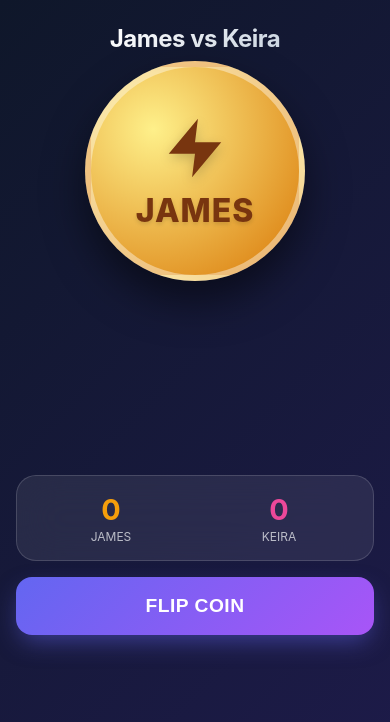
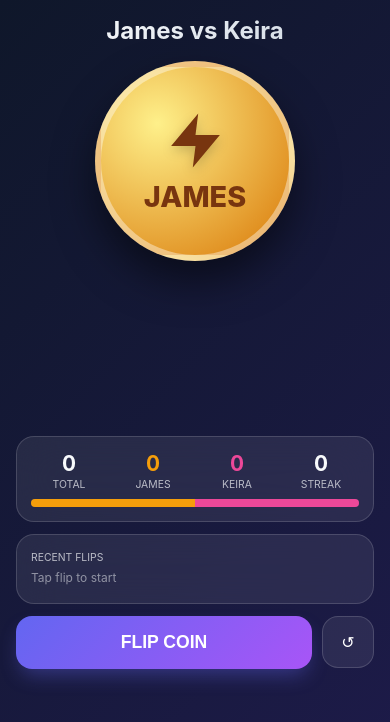
Before and after one commit to OrlandoTragic/CoinFlipper, a plain HTML site: page index.html in a window 390 px wide. Drawn offline with nearby package versions, Linux system fonts and the light colour scheme.

Commit message:
Update index.html iPhone Duo 2

```diff
--- a/index.html
+++ b/index.html
@@ -4,6 +4,7 @@
   <meta charset="UTF-8">
   <meta name="viewport" content="width=device-width, initial-scale=1.0, viewport-fit=cover">
   <title>Coin Flipper - James vs Keira</title>
+  <script src="https://cdn.jsdelivr.net/npm/canvas-confetti@1.6.0/dist/confetti.browser.min.js"></script>
   <style>
     :root {
       --bg-gradient: linear-gradient(135deg, #0f172a 0%, #1e1b4b 100%);
@@ -24,31 +25,37 @@
     }
 
     body {
-      font-family: -apple-system, BlinkMacSystemFont, "SF Pro Display", "SF Pro Text", "Helvetica Neue", sans-serif;
+      font-family: -apple-system, BlinkMacSystemFont, "SF Pro Display", "SF Pro Text", sans-serif;
       background: var(--bg-gradient);
       color: var(--text-light);
       min-height: 100vh;
       min-height: -webkit-fill-available;
       display: flex;
       flex-direction: column;
-      overflow: hidden;
+      overflow-x: hidden;
     }
 
-    /* Main Container - Single Screen Default */
+    /* Layout - Default Single Screen */
     .app-container {
       display: grid;
-      grid-template-rows: auto 1fr auto;
+      grid-template-rows: auto auto 1fr;
       height: 100vh;
       padding: max(16px, env(safe-area-inset-top)) max(16px, env(safe-area-inset-right)) max(16px, env(safe-area-inset-bottom)) max(16px, env(safe-area-inset-left));
       gap: 16px;
+      overflow-y: auto;
     }
 
-    /* iPhone Duo Dual-Screen / Spanning Support */
+    /* iPhone Duo Spanning & Foldable Posture Support */
     @media (screen-spanning: single-fold-vertical), (min-width: 700px) and (orientation: landscape) {
       .app-container {
-        grid-template-rows: 1fr;
+        grid-template-rows: auto 1fr;
         grid-template-columns: 1fr 1fr;
-        gap: 32px;
+        gap: 24px;
+        overflow: hidden;
+      }
+
+      .header-area {
+        grid-column: span 2;
       }
 
       .stage-panel {
@@ -57,30 +64,19 @@
       }
     }
 
-    @media (screen-spanning: single-fold-horizontal) {
-      .app-container {
-        grid-template-rows: 1fr 1fr;
-        grid-template-columns: 1fr;
-        gap: 32px;
-      }
-    }
-
-    /* Header */
     header {
       text-align: center;
-      padding: 8px 0;
     }
 
     h1 {
       font-size: 1.5rem;
       font-weight: 700;
-      letter-spacing: -0.5px;
       background: linear-gradient(135deg, #fff 0%, #cbd5e1 100%);
       -webkit-background-clip: text;
       -webkit-text-fill-color: transparent;
     }
 
-    /* Stage Panel (Coin Display) */
+    /* Stage Panel */
     .stage-panel {
       display: flex;
       flex-direction: column;
@@ -88,15 +84,15 @@
       justify-content: center;
       position: relative;
       perspective: 1000px;
+      gap: 20px;
     }
 
     /* 3D Coin */
     .coin-wrapper {
-      width: 220px;
-      height: 220px;
+      width: 200px;
+      height: 200px;
       position: relative;
       transform-style: preserve-3d;
-      transition: transform 0.1s ease-out;
       cursor: pointer;
     }
 
@@ -123,13 +119,11 @@
       border: 6px solid rgba(255,255,255,0.4);
     }
 
-    /* James Side */
     .face-james {
       background: radial-gradient(circle at 30% 30%, #fef08a, #d97706);
       color: #78350f;
     }
 
-    /* Keira Side */
     .face-keira {
       background: radial-gradient(circle at 30% 30%, #fbcfe8, #c084fc);
       color: #581c87;
@@ -137,26 +131,24 @@
     }
 
     .coin-title {
-      font-size: 2rem;
+      font-size: 1.8rem;
       font-weight: 800;
-      margin-top: 8px;
+      margin-top: 6px;
       text-transform: uppercase;
-      letter-spacing: 1px;
-      text-shadow: 0 2px 4px rgba(0,0,0,0.15);
     }
 
     .icon-svg {
-      width: 70px;
-      height: 70px;
+      width: 65px;
+      height: 65px;
       filter: drop-shadow(0 4px 6px rgba(0,0,0,0.2));
     }
 
-    /* Dashboard & Stats Panel */
+    /* Controls & Dashboard */
     .dashboard-panel {
       display: flex;
       flex-direction: column;
+      gap: 12px;
       justify-content: center;
-      gap: 16px;
     }
 
     .glass-card {
@@ -164,69 +156,136 @@
       backdrop-filter: blur(20px);
       -webkit-backdrop-filter: blur(20px);
       border: 1px solid var(--glass-border);
-      border-radius: 20px;
-      padding: 16px;
+      border-radius: 18px;
+      padding: 14px;
     }
 
     .stats-grid {
       display: grid;
-      grid-template-columns: 1fr 1fr;
-      gap: 12px;
+      grid-template-columns: repeat(4, 1fr);
+      gap: 8px;
       text-align: center;
     }
 
     .stat-val {
-      font-size: 1.8rem;
+      font-size: 1.3rem;
       font-weight: 700;
     }
 
     .stat-label {
-      font-size: 0.75rem;
+      font-size: 0.65rem;
       text-transform: uppercase;
       opacity: 0.7;
       margin-top: 2px;
     }
 
-    /* Action Button */
+    /* Win Percentage Bar */
+    .ratio-bar-container {
+      height: 8px;
+      background: rgba(255,255,255,0.1);
+      border-radius: 4px;
+      overflow: hidden;
+      display: flex;
+      margin-top: 8px;
+    }
+
+    .ratio-james {
+      background: var(--james-yellow);
+      width: 50%;
+      transition: width 0.3s ease;
+    }
+
+    .ratio-keira {
+      background: var(--keira-pink);
+      width: 50%;
+      transition: width 0.3s ease;
+    }
+
+    /* History Chips */
+    .history-container {
+      display: flex;
+      gap: 6px;
+      overflow-x: auto;
+      padding-bottom: 4px;
+    }
+
+    .history-chip {
+      padding: 4px 10px;
+      border-radius: 12px;
+      font-size: 0.75rem;
+      font-weight: 700;
+      white-space: nowrap;
+    }
+
+    .chip-james {
+      background: rgba(245, 158, 11, 0.2);
+      color: var(--james-yellow);
+      border: 1px solid rgba(245, 158, 11, 0.4);
+    }
+
+    .chip-keira {
+      background: rgba(236, 72, 153, 0.2);
+      color: var(--keira-pink);
+      border: 1px solid rgba(236, 72, 153, 0.4);
+    }
+
+    /* Action Buttons */
+    .controls-row {
+      display: grid;
+      grid-template-columns: 1fr auto;
+      gap: 10px;
+    }
+
     .flip-btn {
-      width: 100%;
-      padding: 18px;
+      padding: 16px;
       border-radius: 16px;
       border: none;
       background: linear-gradient(135deg, #6366f1 0%, #a855f7 100%);
       color: #fff;
-      font-size: 1.2rem;
+      font-size: 1.1rem;
       font-weight: 700;
-      letter-spacing: 0.5px;
-      box-shadow: 0 10px 25px -5px rgba(99, 102, 241, 0.5);
+      box-shadow: 0 10px 20px -5px rgba(99, 102, 241, 0.4);
       cursor: pointer;
-      transition: transform 0.1s ease, box-shadow 0.1s ease;
     }
 
     .flip-btn:active {
-      transform: scale(0.97);
+      transform: scale(0.98);
+    }
+
+    .icon-btn {
+      width: 52px;
+      height: 52px;
+      border-radius: 16px;
+      border: 1px solid var(--glass-border);
+      background: var(--glass);
+      color: #fff;
+      display: flex;
+      align-items: center;
+      justify-content: center;
+      cursor: pointer;
+      font-size: 1rem;
     }
   </style>
 </head>
 <body>
 
   <div class="app-container">
-    <!-- Panel 1: Stage & Coin (Left screen in Duo Book Mode) -->
-    <div class="stage-panel">
+    <div class="header-area">
       <header>
         <h1>James vs Keira</h1>
       </header>
+    </div>
 
-      <div class="coin-wrapper" id="coinWrapper" onclick="flipCoin()">
+    <!-- Stage Panel -->
+    <div class="stage-panel">
+      <div class="coin-wrapper" onclick="flipCoin()">
         <div class="coin" id="coin">
-          <!-- James Side -->
           <div class="coin-face face-james">
             <svg class="icon-svg" viewBox="0 0 24 24" fill="currentColor">
               <path d="M13 2L3 14h9l-1 8 10-12h-9l1-8z"/>
             </svg>
             <div class="coin-title">James</div>
           </div>
-          <!-- Keira Side -->
           <div class="coin-face face-keira">
             <svg class="icon-svg" viewBox="0 0 24 24" fill="currentColor">
               <path d="M20 12c0-3.87-3.13-7-7-7s-7 3.13-7 7c0 2.38 1.19 4.47 3 5.74V21l4-2 4 2v-3.26c1.81-1.27 3-3.36 3-5.74z"/>
@@ -237,63 +296,159 @@
       </div>
     </div>
 
-    <!-- Panel 2: Controls & Stats (Right screen in Duo Book Mode) -->
+    <!-- Dashboard Panel -->
     <div class="dashboard-panel">
-      <div class="glass-card stats-grid">
-        <div>
-          <div class="stat-val" id="jamesCount" style="color: var(--james-yellow);">0</div>
-          <div class="stat-label">James</div>
+      <!-- Stats Summary -->
+      <div class="glass-card">
+        <div class="stats-grid">
+          <div>
+            <div class="stat-val" id="totalFlips">0</div>
+            <div class="stat-label">Total</div>
+          </div>
+          <div>
+            <div class="stat-val" id="jamesCount" style="color: var(--james-yellow);">0</div>
+            <div class="stat-label">James</div>
+          </div>
+          <div>
+            <div class="stat-val" id="keiraCount" style="color: var(--keira-pink);">0</div>
+            <div class="stat-label">Keira</div>
+          </div>
+          <div>
+            <div class="stat-val" id="streakCount">0</div>
+            <div class="stat-label">Streak</div>
+          </div>
         </div>
-        <div>
-          <div class="stat-val" id="keiraCount" style="color: var(--keira-pink);">0</div>
-          <div class="stat-label">Keira</div>
+
+        <div class="ratio-bar-container">
+          <div class="ratio-james" id="ratioJames"></div>
+          <div class="ratio-keira" id="ratioKeira"></div>
         </div>
       </div>
 
-      <button class="flip-btn" onclick="flipCoin()">FLIP COIN</button>
+      <!-- History Log -->
+      <div class="glass-card">
+        <div class="stat-label" style="margin-bottom: 6px;">Recent Flips</div>
+        <div class="history-container" id="historyLog">
+          <span style="font-size: 0.75rem; opacity: 0.5;">Tap flip to start</span>
+        </div>
+      </div>
+
+      <!-- Controls -->
+      <div class="controls-row">
+        <button class="flip-btn" onclick="flipCoin()">FLIP COIN</button>
+        <button class="icon-btn" onclick="resetStats()" title="Reset Stats">↺</button>
+      </div>
     </div>
   </div>
 
   <script>
     let currentRotation = 0;
     let isFlipping = false;
-    let jamesWins = 0;
-    let keiraWins = 0;
+    let total = 0, james = 0, keira = 0, streak = 0, lastWinner = null;
+    let history = [];
+
+    // Web Audio Synthesizer for SFX
+    const audioCtx = new (window.AudioContext || window.webkitAudioContext)();
+
+    function playSound(type) {
+      if (audioCtx.state === 'suspended') audioCtx.resume();
+      const osc = audioCtx.createOscillator();
+      const gain = audioCtx.createGain();
+      osc.connect(gain);
+      gain.connect(audioCtx.destination);
+
+      if (type === 'flip') {
+        osc.frequency.setValueAtTime(300, audioCtx.currentTime);
+        osc.frequency.exponentialRampToValueAtTime(800, audioCtx.currentTime + 0.15);
+        gain.gain.setValueAtTime(0.3, audioCtx.currentTime);
+        gain.gain.linearRampToValueAtTime(0.01, audioCtx.currentTime + 0.15);
+        osc.start();
+        osc.stop(audioCtx.currentTime + 0.15);
+      } else if (type === 'land') {
+        osc.frequency.setValueAtTime(523.25, audioCtx.currentTime); // C5
+        gain.gain.setValueAtTime(0.4, audioCtx.currentTime);
+        gain.gain.exponentialRampToValueAtTime(0.01, audioCtx.currentTime + 0.3);
+        osc.start();
+        osc.stop(audioCtx.currentTime + 0.3);
+      }
+    }
 
     function triggerHaptic() {
-      if (navigator.vibrate) {
-        navigator.vibrate([30, 50, 30]);
-      }
+      if (navigator.vibrate) navigator.vibrate([20, 30, 20]);
     }
 
     function flipCoin() {
       if (isFlipping) return;
       isFlipping = true;
+      playSound('flip');
       triggerHaptic();
 
       const coin = document.getElementById('coin');
       const isJames = Math.random() < 0.5;
-
-      // Calculate 3D rotations (minimum 5 full spins = 1800 deg)
-      const extraSpins = 1800;
+      const extraSpins = 1800; // 5 full rotations
       const targetRotation = isJames ? 0 : 180;
 
       currentRotation += extraSpins + (targetRotation - (currentRotation % 360));
 
-      coin.style.transition = 'transform 2s cubic-bezier(0.15, 0.85, 0.35, 1.2)';
+      coin.style.transition = 'transform 1.8s cubic-bezier(0.15, 0.85, 0.35, 1.2)';
       coin.style.transform = `rotateY(${currentRotation}deg)`;
 
       setTimeout(() => {
         isFlipping = false;
+        playSound('land');
+        triggerHaptic();
+
+        // Update stats
+        total++;
         if (isJames) {
-          jamesWins++;
-          document.getElementById('jamesCount').innerText = jamesWins;
+          james++;
+          streak = (lastWinner === 'James') ? streak + 1 : 1;
+          lastWinner = 'James';
         } else {
-          keiraWins++;
-          document.getElementById('keiraCount').innerText = keiraWins;
+          keira++;
+          streak = (lastWinner === 'Keira') ? streak + 1 : 1;
+          lastWinner = 'Keira';
         }
-        triggerHaptic();
-      }, 2000);
+
+        // Particle explosion
+        if (window.confetti) {
+          confetti({
+            particleCount: 40,
+            spread: 60,
+            origin: { y: 0.6 },
+            colors: isJames ? ['#f59e0b', '#fef08a'] : ['#ec4899', '#c084fc']
+          });
+        }
+
+        // Update UI
+        history.unshift(lastWinner);
+        if (history.length > 8) history.pop();
+        updateUI();
+      }, 1800);
+    }
+
+    function updateUI() {
+      document.getElementById('totalFlips').innerText = total;
+      document.getElementById('jamesCount').innerText = james;
+      document.getElementById('keiraCount').innerText = keira;
+      document.getElementById('streakCount').innerText = streak;
+
+      // Update Ratio Bar
+      const jamesPct = total > 0 ? (james / total) * 100 : 50;
+      document.getElementById('ratioJames').style.width = `${jamesPct}%`;
+      document.getElementById('ratioKeira').style.width = `${100 - jamesPct}%`;
+
+      // Update History Log
+      const historyLog = document.getElementById('historyLog');
+      historyLog.innerHTML = history.map(w =>
+        `<span class="history-chip ${w === 'James' ? 'chip-james' : 'chip-keira'}">${w}</span>`
+      ).join('');
+    }
+
+    function resetStats() {
+      total = 0; james = 0; keira = 0; streak = 0; lastWinner = null; history = [];
+      updateUI();
+      document.getElementById('historyLog').innerHTML = '<span style="font-size: 0.75rem; opacity: 0.5;">Tap flip to start</span>';
     }
   </script>
 </body>
```
